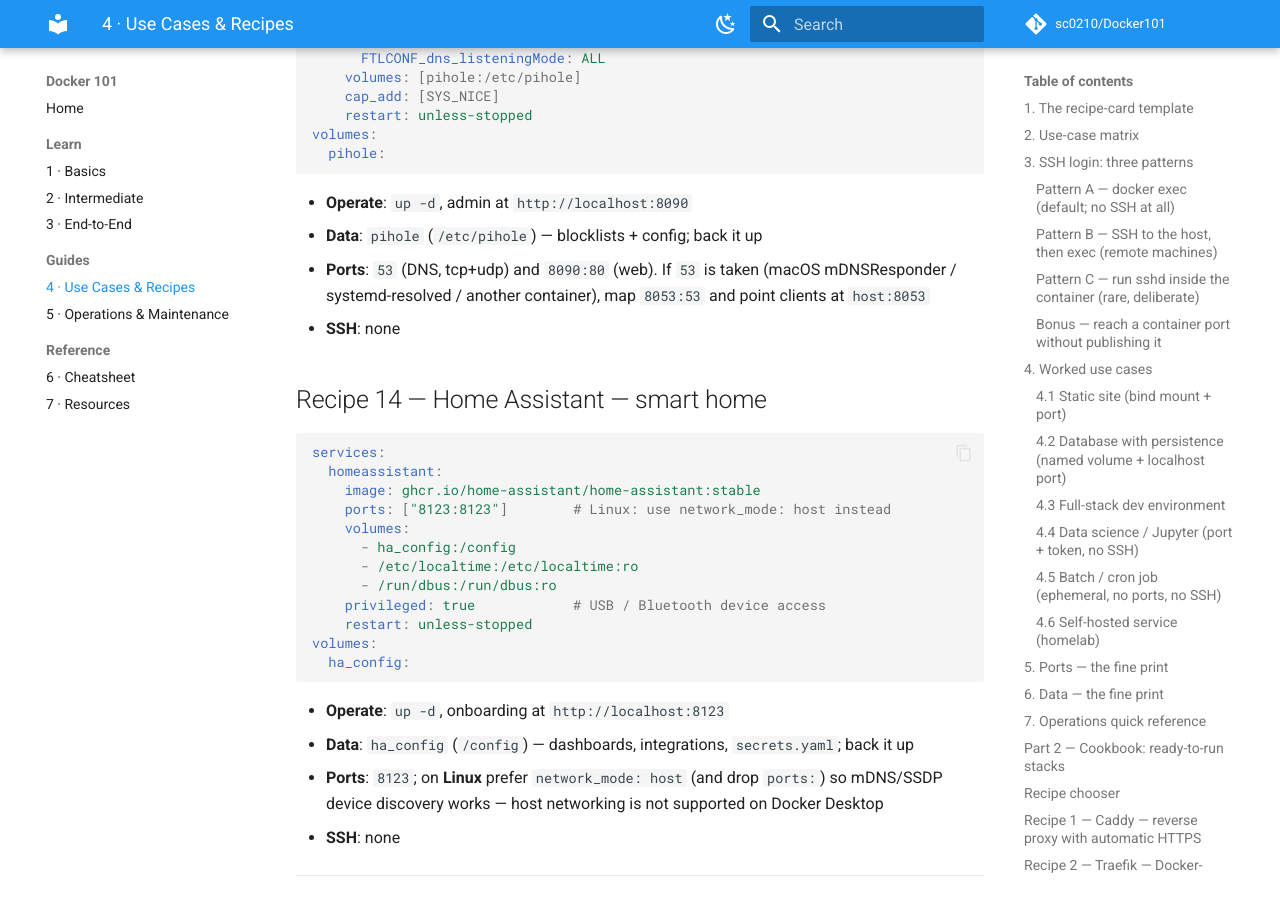
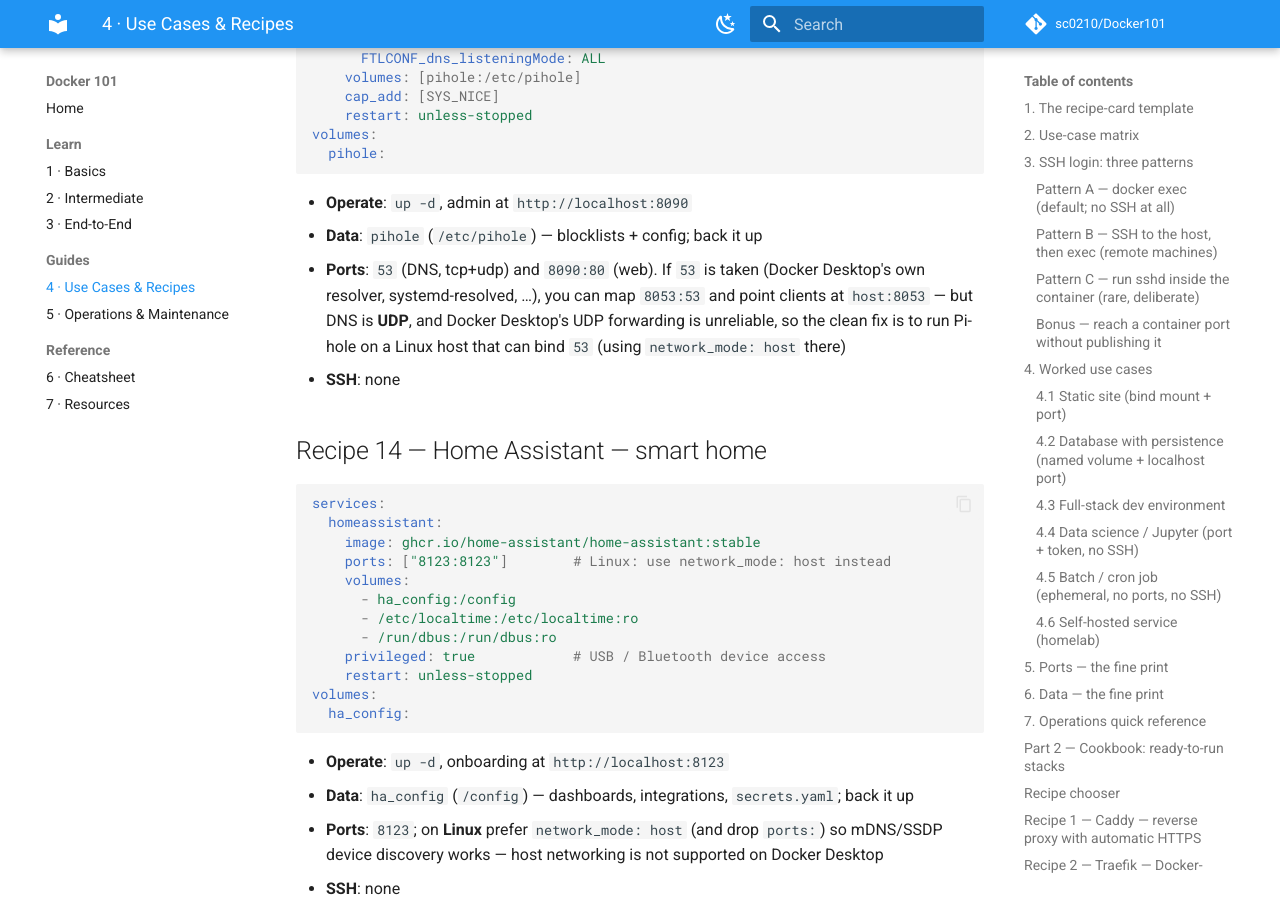
Before and after one commit to sc0210/Docker101, an MkDocs documentation site: the page built from docs/04-Use-Cases-and-Recipes.md, in a window 1280 px wide and 900 px high, scrolled down 16061 px. Built offline with MkDocs 1.6.1 and Material for MkDocs 9.7.7, drawn with Linux system fonts in a browser that asks for light colours; comment, search, counter and statistics services are not loaded.

Commit message:
Pi-hole recipe: document Docker Desktop UDP forwarding caveat (verified via smoke test)

```diff
--- a/docs/04-Use-Cases-and-Recipes.md
+++ b/docs/04-Use-Cases-and-Recipes.md
@@ -697,9 +697,11 @@
 
 - **Operate**: `up -d`, admin at `http://localhost:8090`
 - **Data**: `pihole` (`/etc/pihole`) — blocklists + config; back it up
-- **Ports**: `53` (DNS, tcp+udp) and `8090:80` (web). If `53` is taken (macOS
-  mDNSResponder / systemd-resolved / another container), map `8053:53` and point
-  clients at `host:8053`
+- **Ports**: `53` (DNS, tcp+udp) and `8090:80` (web). If `53` is taken (Docker
+  Desktop's own resolver, systemd-resolved, …), you can map `8053:53` and point
+  clients at `host:8053` — but DNS is **UDP**, and Docker Desktop's UDP
+  forwarding is unreliable, so the clean fix is to run Pi-hole on a Linux host
+  that can bind `53` (using `network_mode: host` there)
 - **SSH**: none
 
 ## Recipe 14 — Home Assistant — smart home
```
Also changed, not shown: 1 other file.
